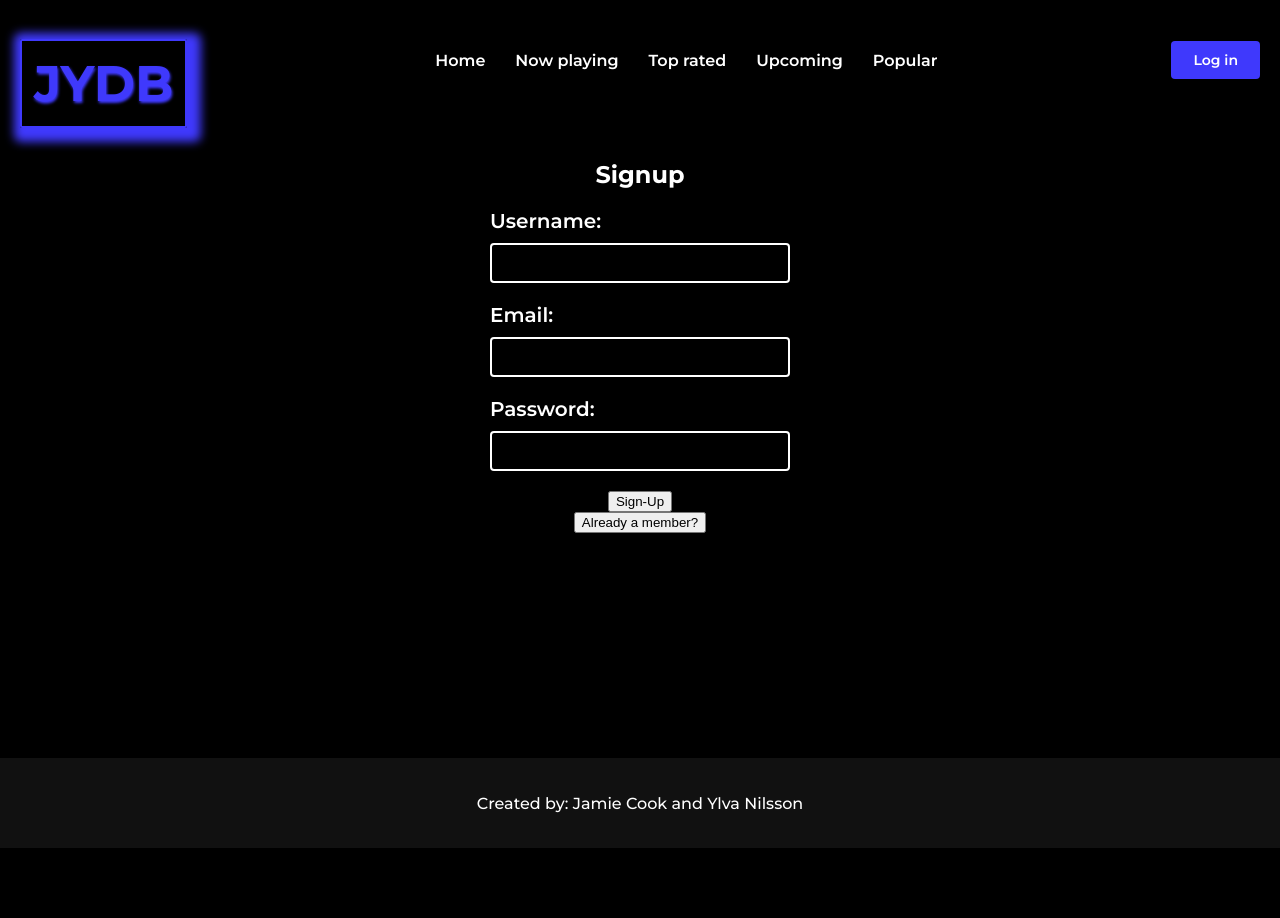
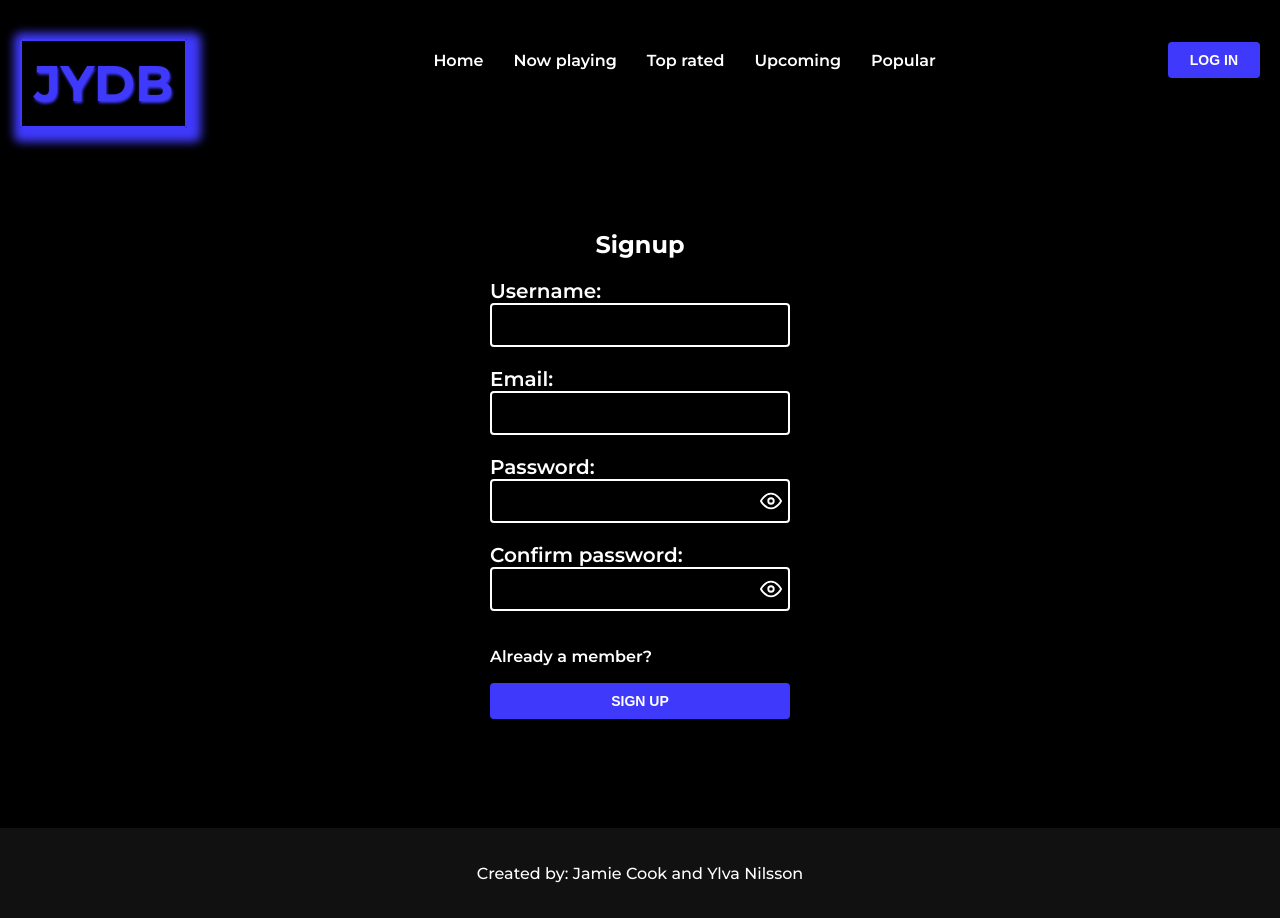
Before and after one commit to the-j-curl/project-final-movie-frontend, a React (Create React App) app: page /signup in a window 1280 px wide. Before the commit the page ends 848 px from the top, so only its background shows below. Built offline with nearby package versions, Linux system fonts and the light colour scheme.

Commit message:
Finalzied styling for login and sign up form. Hero carousel text added as overlay.

```diff
--- a/src/components/Header.js
+++ b/src/components/Header.js
@@ -31,10 +31,15 @@ const HeaderContainer = styled.header`
   display: flex;
   justify-content: center;
   padding: 5px;
+  margin-bottom: 6px;
+
+  @media (min-width: 768px) {
+    margin-bottom: 16px;
+  }
 
   @media (min-width: 1024px) {
     justify-content: space-between;
     padding: 5px 20px;
-    margin-bottom: 20px;
+    margin-bottom: 36px;
   }
 `;
--- a/src/components/Hero.js
+++ b/src/components/Hero.js
@@ -36,7 +36,7 @@ export const Hero = () => {
     dots: true,
     infinite: true,
     speed: 500,
-    autoplay: true,
+    autoplay: false,
     autoplaySpeed: 4000,
     pauseOnHover: true,
     slidesToShow: 1,
--- a/src/components/LoginForm.js
+++ b/src/components/LoginForm.js
@@ -2,49 +2,64 @@ import React, { useState } from "react";
 import styled from "styled-components/macro";
 import { Link } from "react-router-dom";
 import { useDispatch, useSelector } from "react-redux";
+import { FiEyeOff } from "react-icons/fi";
+import { FiEye } from "react-icons/fi";
 
 import { login } from "../reducers/user";
+import { NavButton } from "./NavBar";
 
 const LoginForm = () => {
   const dispatch = useDispatch();
-  const isLoading = useSelector(store => store.ui.isLoading);
-  const errorMessage = useSelector(store => store.user.login.errorMessage);
+  const isLoading = useSelector((store) => store.ui.isLoading);
+  const errorMessage = useSelector((store) => store.user.login.errorMessage);
   const [username, setUsername] = useState("");
   const [password, setPassword] = useState("");
+  const [showPassword, setShowPassword] = useState(false);
 
   // To login a user.
-  const handleLogin = event => {
+  const handleLogin = (event) => {
     event.preventDefault();
     dispatch(login(username, password));
   };
 
+  // Toggle password visibility
+  const toggleShowPassword = () => setShowPassword(!showPassword);
+
   return (
     <Form onSubmit={handleLogin}>
-      <Label>
-        Username:
+      <Label htmlFor="username">Username:</Label>
+      <InputWrapper>
         <Input
           required
+          id="username"
           type="text"
           minLength="2"
           value={username}
-          onChange={event => setUsername(event.target.value)}
+          onChange={(event) => setUsername(event.target.value)}
         />
-      </Label>
-      <Label>
-        Password:
+      </InputWrapper>
+      <Label htmlFor="password">Password:</Label>
+      <InputWrapper>
         <Input
+          id="password"
           required
-          type="password"
+          type={showPassword ? "text" : "password"}
           value={password}
-          onChange={event => setPassword(event.target.value)}
+          onChange={(event) => setPassword(event.target.value)}
         />
-      </Label>
-      <button type="submit">Login</button>
-      <Link to="/signup">
-        <button type="button">Not a member?</button>
-      </Link>
-      {isLoading && <p>Logging in...</p>}
-      {errorMessage && <p>{`${errorMessage}`}</p>}
+        <IconButton type="button" onClick={toggleShowPassword}>
+          {/* toggles */}
+          {showPassword ? <ClosedEye /> : <OpenEye />}
+        </IconButton>
+      </InputWrapper>
+      <ButtonWrapper>
+        <Link to="/signup">
+          <LoginText>Not a member?</LoginText>
+        </Link>
+        <NavButton type="submit">Log in</NavButton>
+      </ButtonWrapper>
+      {isLoading && <FormMessage>Logging in...</FormMessage>}
+      {errorMessage && <FormMessage>{`${errorMessage}`}</FormMessage>}
     </Form>
   );
 };
@@ -59,18 +74,76 @@ export const Form = styled.form`
 `;
 
 export const Label = styled.label`
-  font-size: 20px;
+  font-size: 18px;
   font-weight: 600;
   width: 100%;
+
+  @media (min-width: 1024px) {
+    font-size: 20px;
+  }
 `;
 
 export const Input = styled.input`
   background: none;
   height: 40px;
   width: 100%;
+  border: none;
+  color: #fff;
+  font-size: 20px;
+`;
+
+export const InputWrapper = styled.div`
+  display: flex;
   border: 2px solid #fff;
-  margin: 10px 0 20px 0;
   border-radius: 4px;
+  width: 300px;
+  margin-bottom: 5px;
+
+  @media (min-width: 375px) {
+    margin-bottom: 15px;
+  }
+
+  @media (min-width: 1024px) {
+    margin-bottom: 20px;
+  }
+`;
+
+export const IconButton = styled.button`
+  display: flex;
+  justify-content: center;
+  align-items: center;
+  background-color: transparent;
+  border: none;
+  outline: none;
+`;
+
+export const ClosedEye = styled(FiEyeOff)`
   color: #fff;
-  font-size: 18px;
+  font-size: 22px;
 `;
+
+export const OpenEye = styled(FiEye)`
+  color: #fff;
+  font-size: 22px;
+`;
+
+export const ButtonWrapper = styled.div`
+  width: 100%;
+  display: flex;
+  flex-direction: column;
+`;
+
+export const LoginText = styled.p`
+  font-weight: 600;
+  width: max-content;
+  border-bottom: 1px solid transparent;
+  :hover {
+    border-bottom: 1px solid #fff;
+    transition: all 0.3s ease-in;
+  }
+`;
+
+export const FormMessage = styled.p`
+  font-size: 16px;
+  font-weight: 500;
+`;
--- a/src/components/NavBar.js
+++ b/src/components/NavBar.js
@@ -5,8 +5,8 @@ import { FaBars } from "react-icons/fa";
 import styled from "styled-components/macro";
 
 export const NavBar = ({ toggleSideBar }) => {
-  const username = useSelector(store => store.user.login.username);
-  const isLoggedIn = useSelector(store => store.user.login.isLoggedIn);
+  const username = useSelector((store) => store.user.login.username);
+  const isLoggedIn = useSelector((store) => store.user.login.isLoggedIn);
 
   return (
     <>
@@ -36,12 +36,16 @@ export const NavBar = ({ toggleSideBar }) => {
       {isLoggedIn && (
         <NavBarRight>
           {<UserHeading>{username}</UserHeading>}
-          <NavButtonLink to="/logout">Logout</NavButtonLink>
+          <NavLink to="/logout">
+            <NavButton>Logout</NavButton>
+          </NavLink>
         </NavBarRight>
       )}
       {!isLoggedIn && (
         <NavBarRight>
-          <NavButtonLink to="/login">Log in</NavButtonLink>
+          <NavLink to="/login">
+            <NavButton>Log in</NavButton>
+          </NavLink>
         </NavBarRight>
       )}
     </>
@@ -115,7 +119,8 @@ const UserHeading = styled.h4`
   margin: 6px 0;
 `;
 
-const NavButtonLink = styled(NavLink)`
+export const NavButton = styled.button`
+  text-transform: uppercase;
   font-size: 14px;
   font-weight: 600;
   border-radius: 4px;
--- a/src/components/SignupForm.js
+++ b/src/components/SignupForm.js
@@ -3,7 +3,19 @@ import { Link } from "react-router-dom";
 import { useDispatch, useSelector } from "react-redux";
 
 import { signup } from "../reducers/user";
-import { Form, Label, Input } from "./LoginForm";
+import {
+  Form,
+  Label,
+  Input,
+  InputWrapper,
+  IconButton,
+  OpenEye,
+  ClosedEye,
+  ButtonWrapper,
+  LoginText,
+  FormMessage,
+} from "./LoginForm";
+import { NavButton } from "./NavBar";
 
 const SignupForm = () => {
   const dispatch = useDispatch();
@@ -12,50 +24,99 @@ const SignupForm = () => {
   const [username, setUsername] = useState("");
   const [email, setEmail] = useState("");
   const [password, setPassword] = useState("");
+  const [confirmPassword, setConfirmPassword] = useState("");
+  const [showPassword, setShowPassword] = useState(false);
+  const [showConfirmPassword, setShowConfirmPassword] = useState(false);
+  const [passwordMatch, setPasswordMatch] = useState(true);
+
+  const checkPasswordMatch = () => {
+    if (password === confirmPassword) {
+      setPasswordMatch(true);
+      return true;
+    } else {
+      setPasswordMatch(false);
+      return false;
+    }
+  };
 
   // To sign up a user.
   const handleSignup = (event) => {
     event.preventDefault();
-    dispatch(signup(username, email, password));
+    if (checkPasswordMatch()) {
+      dispatch(signup(username, email, password));
+    }
   };
+
+  // Toggle password visibility
+  const toggleShowPassword = () => setShowPassword(!showPassword);
+
+  // Toggle confirm password visibility
+  const toggleShowConfirmPassword = () =>
+    setShowConfirmPassword(!showConfirmPassword);
 
   return (
     <Form onSubmit={(event) => handleSignup(event)}>
-      <Label>
-        Username:
+      <Label htmlFor="username">Username:</Label>
+      <InputWrapper>
         <Input
           required
+          id="username"
           type="text"
           minLength="2"
           value={username}
           onChange={(event) => setUsername(event.target.value)}
         />
-      </Label>
-      <Label>
-        Email:
+      </InputWrapper>
+      <Label htmlFor="email">Email:</Label>
+      <InputWrapper>
         <Input
           required
+          id="email"
           type="email"
           value={email}
           pattern="[a-z0-9._%+-]+@[a-z0-9.-]+\.[a-z]{2,}$"
           onChange={(event) => setEmail(event.target.value)}
         />
-      </Label>
-      <Label>
-        Password:
+      </InputWrapper>
+      <Label htmlFor="password">Password:</Label>
+      <InputWrapper>
         <Input
           required
-          type="password"
+          id="password"
+          type={showPassword ? "text" : "password"}
           value={password}
           onChange={(event) => setPassword(event.target.value)}
         />
+        <IconButton type="button" onClick={toggleShowPassword}>
+          {/* toggles */}
+          {showPassword ? <ClosedEye /> : <OpenEye />}
+        </IconButton>
+      </InputWrapper>
+
+      <Label>
+        Confirm password:
+        <InputWrapper>
+          <Input
+            required
+            type={showConfirmPassword ? "text" : "password"}
+            value={confirmPassword}
+            onChange={(event) => setConfirmPassword(event.target.value)}
+          />
+          <IconButton type="button" onClick={toggleShowConfirmPassword}>
+            {/* toggles */}
+            {showConfirmPassword ? <ClosedEye /> : <OpenEye />}
+          </IconButton>
+        </InputWrapper>
       </Label>
-      <button type="submit">Sign-Up</button>
-      <Link to="/login">
-        <button>Already a member?</button>
-      </Link>
-      {isLoading && <p>Signing up...</p>}
-      {errorMessage && <p>{`${errorMessage}`}</p>}
+      <ButtonWrapper>
+        <Link to="/login">
+          <LoginText>Already a member?</LoginText>
+        </Link>
+        <NavButton type="submit">Sign up</NavButton>
+      </ButtonWrapper>
+      {isLoading && <FormMessage>Signing up...</FormMessage>}
+      {!passwordMatch && <FormMessage>Passwords do not match</FormMessage>}
+      {errorMessage && <FormMessage>{`${errorMessage}`}</FormMessage>}
     </Form>
   );
 };
--- a/src/components/SlideTile.js
+++ b/src/components/SlideTile.js
@@ -6,10 +6,12 @@ export const SlideTile = ({ movieTitle, movieId, backdropPath }) => {
   return (
     <>
       <SlideContentContainer>
-        <Link to={`/movies/${movieId}`}>
-          <H3>{movieTitle}</H3>
-        </Link>
-        <Image src={`https://image.tmdb.org/t/p/w780/${backdropPath}`} />
+        <SlideOverlay>
+          <Link to={`/movies/${movieId}`}>
+            <SlideOverlayText>{movieTitle}</SlideOverlayText>
+          </Link>
+          <Image src={`https://image.tmdb.org/t/p/w780/${backdropPath}`} />
+        </SlideOverlay>
       </SlideContentContainer>
     </>
   );
@@ -27,17 +29,38 @@ const SlideContentContainer = styled.div`
   }
 `;
 
-const H3 = styled.h3`
+const SlideOverlay = styled.div`
+  position: relative;
+  width: 100%;
+
+  @media (min-width: 1024px) {
+    width: 780px;
+  }
+`;
+
+const SlideOverlayText = styled.h3`
+  max-width: 95%;
+  background-color: rgba(22, 21, 21, 0.7);
+  padding: 5px;
+  position: absolute;
+  bottom: 2px;
+  left: 2px;
   font-size: 14px;
-  margin: 4px 0 8px 0;
+  margin: 0;
   border-bottom: 1px solid transparent;
-  :hover {
-    border-bottom: 1px solid #fff;
-    transition: all 0.3s ease-in;
+  @media (min-width: 768px) {
+    max-width: 80%;
+    font-size: 20px;
+    padding: 8px;
+    bottom: 25px;
+    left: 25px;
   }
 
   @media (min-width: 1024px) {
-    font-size: 16px;
+    :hover {
+      border-bottom: 1px solid #fff;
+      transition: all 0.3s ease-in;
+    }
   }
 `;
 
--- a/src/pages/Login.js
+++ b/src/pages/Login.js
@@ -7,7 +7,7 @@ import LoginForm from "../components/LoginForm";
 import { Heading } from "../components/ScrollLane";
 
 export const Login = () => {
-  const isLoggedIn = useSelector(store => store.user.login.isLoggedIn);
+  const isLoggedIn = useSelector((store) => store.user.login.isLoggedIn);
 
   return (
     <FormWrapper>
@@ -24,4 +24,8 @@ export const FormWrapper = styled.section`
   flex-direction: column;
   justify-content: center;
   width: 100%;
+
+  @media (min-width: 768px) {
+    margin-top: 90px;
+  }
 `;
```
